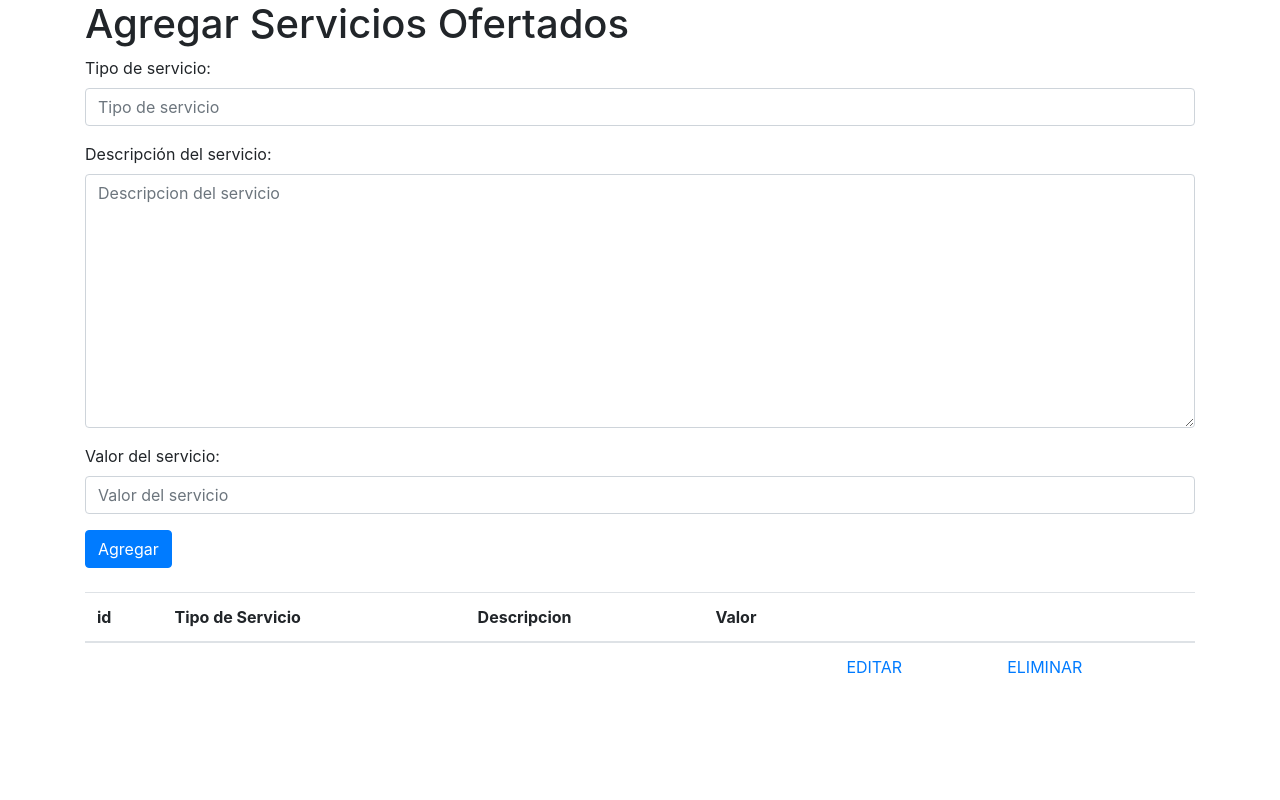
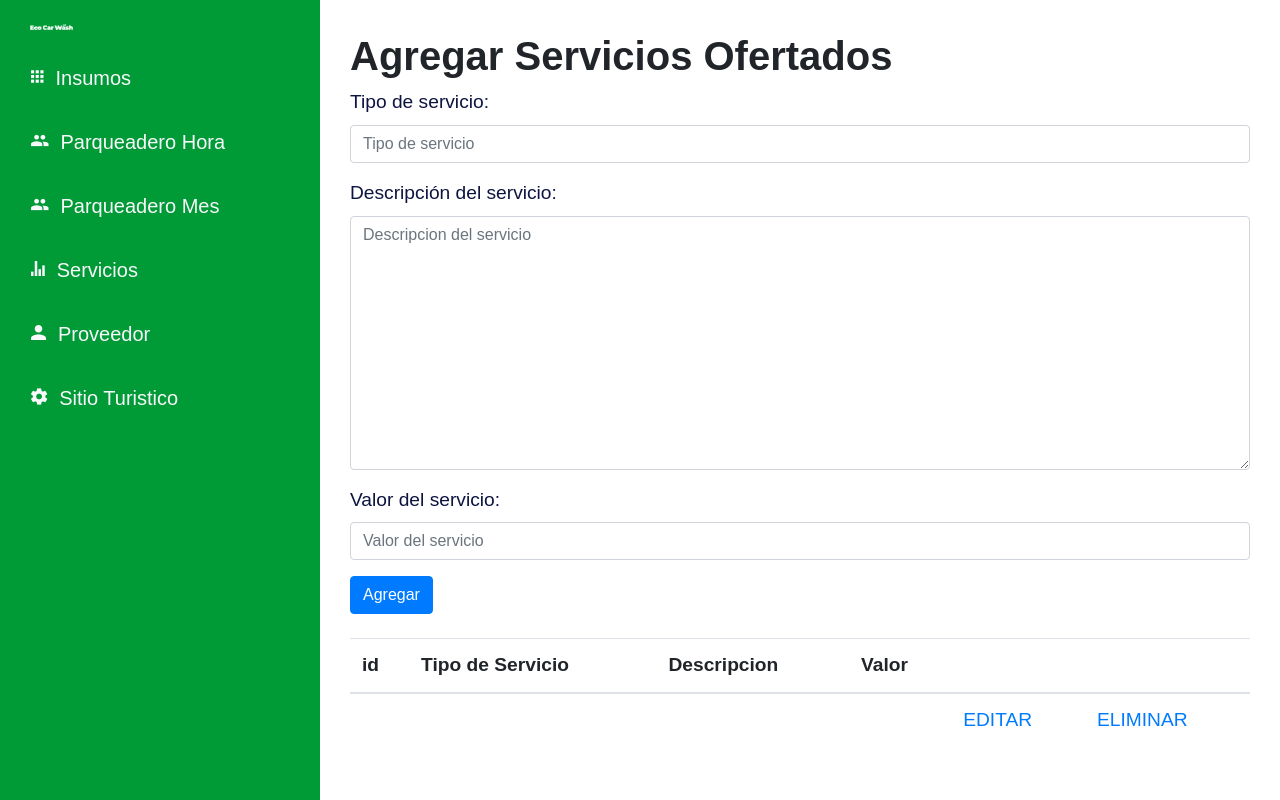
Before and after one commit to sgiraldo776/eco-car-wash, a PHP site: page /Admin/servicios/form_servicios.php in a window 1280 px wide. Run offline with PHP 8.4, Linux system fonts and the light colour scheme; tables that the repository leaves empty or names only in its code hold one stand-in row (values such as "Sample post"); data that the repository does not hold is empty.

Commit message:
Menu administrador

```diff
--- a/Admin/insumos/form_Insumo.php
+++ b/Admin/insumos/form_Insumo.php
@@ -85,7 +85,7 @@
                         <?php } ?>
                     </table>
                 </div>
-        </div> -->
+        </div>
 
         </div>
     </div>
--- a/admin/servicios/form_servicios.php
+++ b/admin/servicios/form_servicios.php
@@ -9,12 +9,36 @@
     <meta name="viewport" content="width=device-width, initial-scale=1.0">
     <link rel="stylesheet" href="https://cdn.jsdelivr.net/npm/bootstrap@4.5.3/dist/css/bootstrap.min.css" integrity="sha384-TX8t27EcRE3e/ihU7zmQxVncDAy5uIKz4rEkgIXeMed4M0jlfIDPvg6uqKI2xXr2" crossorigin="anonymous">
     <script src="https://cdn.jsdelivr.net/npm/bootstrap@4.5.3/dist/js/bootstrap.bundle.min.js" integrity="sha384-ho+j7jyWK8fNQe+A12Hb8AhRq26LrZ/JpcUGGOn+Y7RsweNrtN/tE3MoK7ZeZDyx" crossorigin="anonymous"></script>
+    <link rel="stylesheet" href="../../css/estilos.css">
+
+    <!-- Ionic icons -->
+    <link href="https://unpkg.com/ionicons@4.5.10-0/dist/css/ionicons.min.css" rel="stylesheet">
     <title>Formulario Servicios</title>
 </head>
 <body>
-    <div class="container">
+
+
+
+<div class="d-flex" id="conten-prin">
+        <!-- Sidebar -->
+        <div id="sidebar-container" class="col-3">
+            <div class="col-3 d-none d-lg-block logo2">
+                <img src="../../img/logo-bla.png" alt="">
+            </div>
+            <div class="menu">
+                <a href="../insumos/form_insumo.php" class="d-flex text-light p-3 border-0"><i class="icon ion-md-apps lead mr-2" title="Insumos"></i><h5 class="m-1 navbar-enlaces">Insumos</h5></a>
+                <a href="../parqueadero/form-parqueadero-hra.php" class="d-flex text-light p-3 border-0"><i class="icon ion-md-people lead mr-2" title="Parqueadero"></i><h5 class="m-1 navbar-enlaces">Parqueadero Hora</h5></a>
+                <a href="../parqueadero/form-parqueadero-mes.php" class="d-flex text-light p-3 border-0"><i class="icon ion-md-people lead mr-2" title="Parqueadero"></i><h5 class="m-1 navbar-enlaces">Parqueadero Mes</h5></a>
+                <a href="form_servicios.php" class="d-flex text-light p-3 border-0"><i class="icon ion-md-stats lead mr-2" title="Servicios"></i><h5 class="m-1 navbar-enlaces">Servicios</h5></a>
+                <a href="../proveedor/form_proveedor.php" class="d-flex text-light p-3 border-0"><i class="icon ion-md-person lead mr-2" title="Proveedor"></i><h5 class="m-1 navbar-enlaces">Proveedor</h5></a>
+                <a href="../sitio/form_sitio.php" class="d-flex text-light p-3 border-0"> <i class="icon ion-md-settings lead mr-2" title="Sitio Turistico"></i><h5 class="m-1 navbar-enlaces">Sitio Turistico</h5></a>
+
+            </div>
+        </div>
+        <div class="container formularios col-9">
+        <div class="container">
         <h1>Agregar Servicios Ofertados</h1>
-        <form action="ingresar_insumo.php" method="post">
+        <form action="insertar_servicios.php" method="post">
             <div class="form-group">
                 <label> Tipo de servicio: </label>
                 <input type="text" name="Tipo_Servicio" class="form-control" placeholder="Tipo de servicio">
```
Also changed, not shown: Admin/parqueadero/form-parqueadero-hra.php (+23 -3 lines), Admin/parqueadero/form-parqueadero-mes.php (+22 -3 lines).
